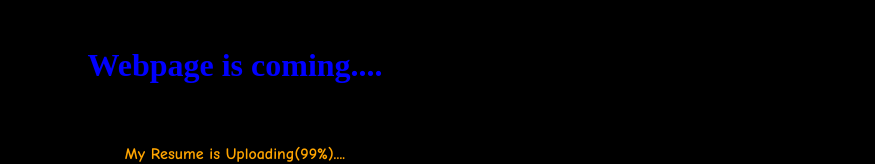
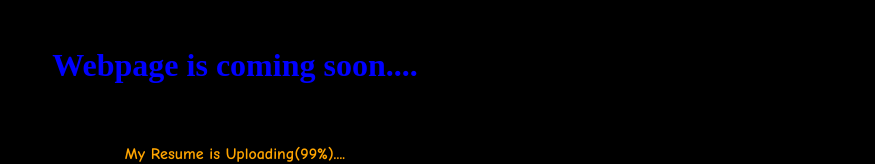
Before and after one commit to suraj008/suraj008.github.io, a plain HTML site: page index.html in a window 1280 px wide. Shown: the top 164 px of the page, without its empty margins (405-1280 px from the left). Drawn offline with Linux system fonts and the light colour scheme.

Commit message:
Update index.html

```diff
--- a/index.html
+++ b/index.html
@@ -2,7 +2,7 @@
 <title>Suraj Sah</title>
 <link rel="shortcut icon" href="http://www.iconarchive.com/download/i48612/dapino/summer-holiday/palm-tree.ico" type="image/x-icon">
 <head>
-<center><br><h1><font face = "Times New Roman" color="blue"> Webpage is coming....</font></h1></br></center>
+<center><br><h1><font face = "Times New Roman" color="blue"> Webpage is coming soon....</font></h1></br></center>
 </head>
 <body style = "background-color:black;" >
 <center><h4><Font face = "Comic sans MS" color="orange">My Resume is Uploading(99%)....<h4></center>
```
